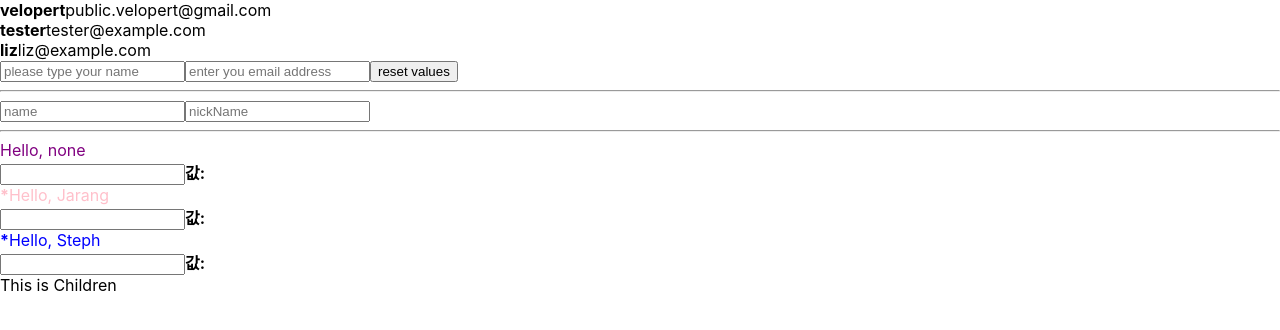
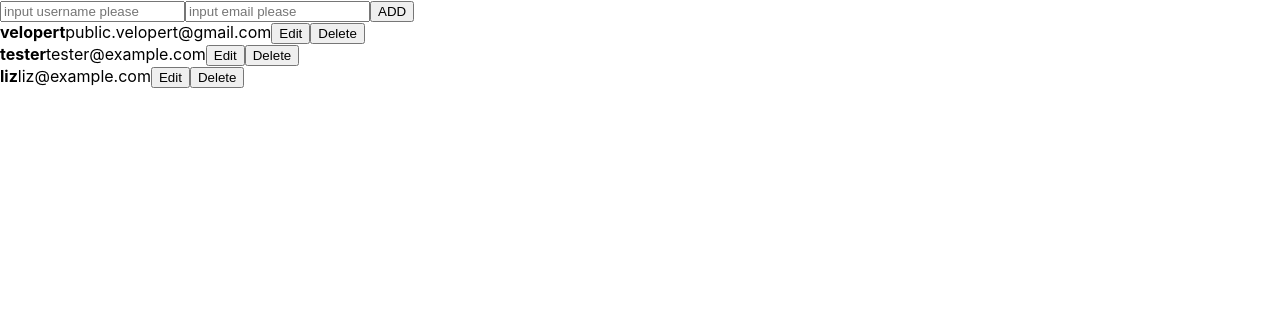
Before and after one commit to goforitrj/begin-react, a React (Create React App) app: page / in a window 1280 px wide. Shown: the top 330 px of the page. Built offline with nearby package versions, Linux system fonts and the light colour scheme.

Commit message:
Create and Remove

```diff
--- a/src/App.js
+++ b/src/App.js
@@ -1,43 +1,61 @@
-import React, { useRef } from "react";
-import Hello from "./Hello";
-import Info from "./Info";
-import InputSample from "./InputSample";
-import UserList from "./UserList";
+import React, { useRef, useState } from 'react';
+import UserList from './UserList';
+import CreateUser from './CreateUser';
 
 function App() {
-    const users = [
+    const [inputs, setInputs] = useState({
+        username: '',
+        email: ''
+    });
+    const { username, email } = inputs;
+    const [users, setUsers] = useState([
         {
             id: 1,
-            username: "velopert",
-            email: "public.velopert@gmail.com"
+            username: 'velopert',
+            email: 'public.velopert@gmail.com'
         },
         {
             id: 2,
-            username: "tester",
-            email: "tester@example.com"
+            username: 'tester',
+            email: 'tester@example.com'
         },
         {
             id: 3,
-            username: "liz",
-            email: "liz@example.com"
+            username: 'liz',
+            email: 'liz@example.com'
         }
-    ];
+    ]);
     const nextId = useRef(4);
     const onCreate = () => {
-        nextId.current += 1;
+        setUsers(users.concat({ ...inputs, id: nextId.current++ }));
+        setInputs({ username: '', email: '' });
+    };
+    const onChange = e => {
+        const { name, value } = e.target;
+        setInputs({
+            ...inputs,
+            [name]: value
+        });
+    };
+    const onEdit = id => {
+        const selectedUser = users.find(user => user.id === id);
+        setInputs({
+            username: selectedUser.username,
+            email: selectedUser.email
+        });
+    };
+    const onRemove = id => {
+        setUsers(users.filter(user => user.id !== id));
     };
     return (
         <div className="App">
-            <UserList users={users} />
-            <InputSample />
-            <hr />
-            <Info />
-            <hr />
-            <Hello />
-            <Hello name="Jarang" color="pink" isSpecial />
-            <Hello name="Steph" color="blue" isSpecial={true}>
-                <div>This is Children</div>
-            </Hello>
+            <CreateUser
+                username={username}
+                email={email}
+                onCreate={onCreate}
+                onChange={onChange}
+            />
+            <UserList users={users} onRemove={onRemove} onEdit={onEdit} />
         </div>
     );
 }
--- /dev/null
+++ b/src/CreateUser.js
@@ -0,0 +1,25 @@
+import React from 'react';
+
+function CreateUser({ username, email, onCreate, onChange }) {
+    return (
+        <>
+            <input
+                type="text"
+                name="username"
+                value={username}
+                onChange={onChange}
+                placeholder="input username please"
+            />
+            <input
+                type="text"
+                name="email"
+                value={email}
+                onChange={onChange}
+                placeholder="input email please"
+            />
+            <button onClick={onCreate}>ADD</button>
+        </>
+    );
+}
+
+export default CreateUser;
--- a/src/UserList.js
+++ b/src/UserList.js
@@ -1,17 +1,36 @@
-import React from "react";
-function User({ user, index }) {
+import React from 'react';
+function User({ user, onRemove, onEdit }) {
     return (
         <div>
             <b>{user.username}</b>
             <span>{user.email}</span>
+            <button
+                onClick={() => {
+                    onEdit(user.id);
+                }}
+            >
+                Edit
+            </button>
+            <button
+                onClick={() => {
+                    onRemove(user.id);
+                }}
+            >
+                Delete
+            </button>
         </div>
     );
 }
-function UserList({ users }) {
+function UserList({ users, onRemove, onEdit }) {
     return (
         <>
             {users.map(user => (
-                <User key={user.id} user={user} />
+                <User
+                    key={user.id}
+                    user={user}
+                    onRemove={onRemove}
+                    onEdit={onEdit}
+                />
             ))}
         </>
     );
```
